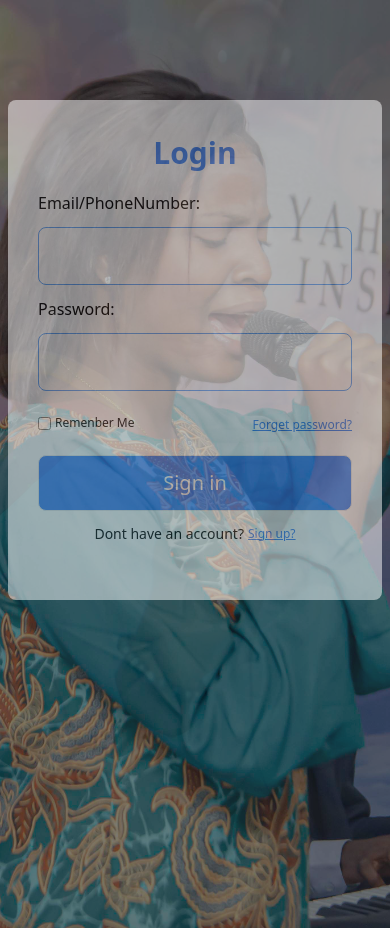
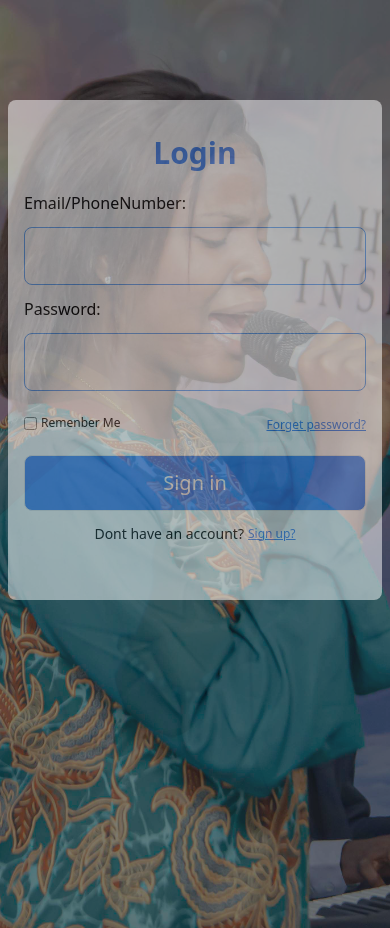
Before and after one commit to AChris-T/gccibadan, a React (Vite) app: page / in a window 390 px wide. Built offline with nearby package versions, Linux system fonts and the light colour scheme.

Commit message:
login page

```diff
--- a/src/Pages/AuthPage/Login.jsx
+++ b/src/Pages/AuthPage/Login.jsx
@@ -83,9 +83,9 @@ const Login = () => {
         <ToastContainer/>
 
         </div>
-        <div className=" bg-white translate-y-[20%] md:translate-y-[20%] md:w-[436px] w-full  h-[500px] opacity-50 rounded-lg hover:opacity-90 flex  flex-col md:px-[20px] py-[30px]">
+        <div className=" bg-white translate-y-[20%] md:translate-y-[20%] md:w-[436px] w-full  h-[500px] opacity-50 rounded-lg hover:opacity-90 flex  flex-col px-4  md:px-[20px] py-[30px]">
           <h3 className="text-[30px] flex justify-center w-full text-blue-500 font-bold">Login</h3>
-          <form className="flex flex-col  gap-3 px-[30px] mt-4">
+          <form className="flex flex-col  gap-3 md:px-[30px] mt-4">
               <label>Email/PhoneNumber:</label>
               <input type="email" name='email' onChange={getdata} className="px-4 placeholder-blue-300 py-[16px] rounded-lg border-[1.8px] border-blue-400" />
               <label>Password:</label>
--- a/src/Pages/AuthPage/Register.jsx
+++ b/src/Pages/AuthPage/Register.jsx
@@ -69,7 +69,7 @@ return (
         <ToastContainer/>
         </div>
 
-        <div className= "bg-white translate-y-[20%] md:translate-y-[20%] md:w-[436px] w-full  h-[500px] opacity-50 rounded-lg hover:opacity-90 flex  flex-col md:px-[20px] py-[30px]">
+        <div className= "bg-white translate-y-[5%] md:translate-y-[10%] md:w-[436px] w-full  h-[550px] opacity-50 rounded-lg hover:opacity-90 flex  flex-col px-4 md:px-[20px] py-[30px]">
           <h3 className="text-[30px] flex justify-center w-full text-blue-500 font-bold">Create an accout</h3>
           <form className="flex flex-col gap-3  md:px-[30px] mt-4">
               <label>Fullname:</label>
```
